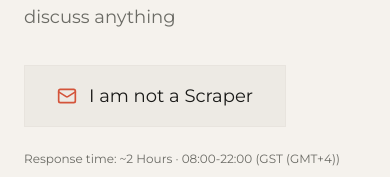
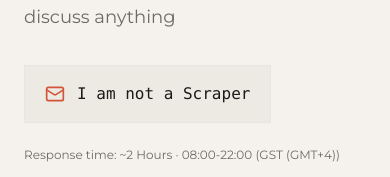
Before and after one commit to AdiKsOnDev/portfolio, a Next.js app: page / in a window 390 px wide. Shown: the part 4104-4281 px from the top of the page. Built offline with nearby package versions, Linux system fonts and the light colour scheme; no server answers.

Commit message:
fix(contact): resolve email button font conflict and mobile overflow
Drop the dead font-serif class (font-mono already won), and let the
decoded email wrap (min-w-0 + break-all, responsive padding/size) instead
of forcing a rigid ch-based width that overflowed narrow viewports.

```diff
--- a/components/features/Contact.tsx
+++ b/components/features/Contact.tsx
@@ -118,10 +118,10 @@ export function Contact() {
           <FadeIn delay={300}>
             <button
               onClick={handleClick}
-              className="inline-flex items-center gap-3 bg-card border border-muted-border px-8 py-4 text-foreground hover:border-accent/50 hover:text-accent transition-all duration-300 group"
+              className="inline-flex max-w-full items-center gap-3 bg-card border border-muted-border px-5 py-4 sm:px-8 text-foreground hover:border-accent/50 hover:text-accent transition-all duration-300 group"
             >
-              <Mail className="w-5 h-5 text-accent" />
-              <span className="font-serif text-lg font-mono">
+              <Mail className="w-5 h-5 text-accent flex-shrink-0" />
+              <span className="min-w-0 text-base sm:text-lg font-mono text-left break-all">
                 {displayText}
               </span>
             </button>
```
